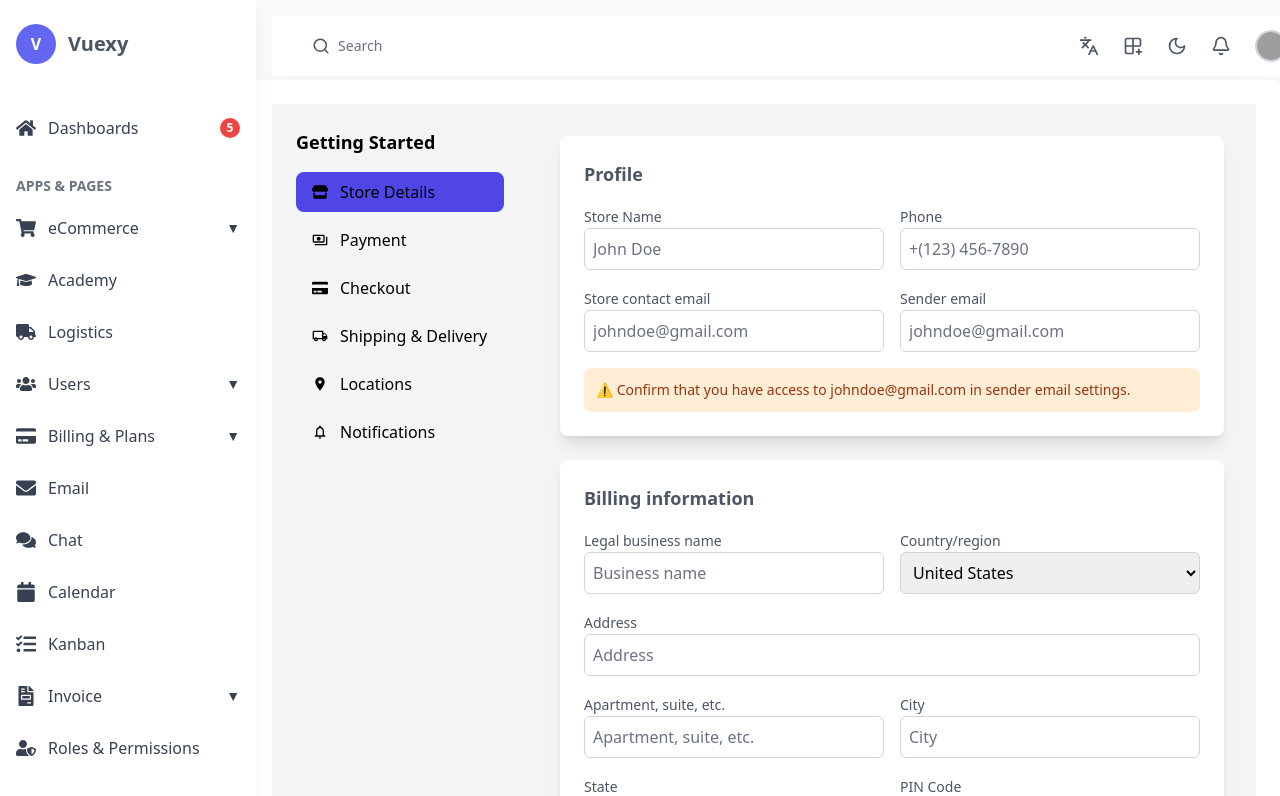
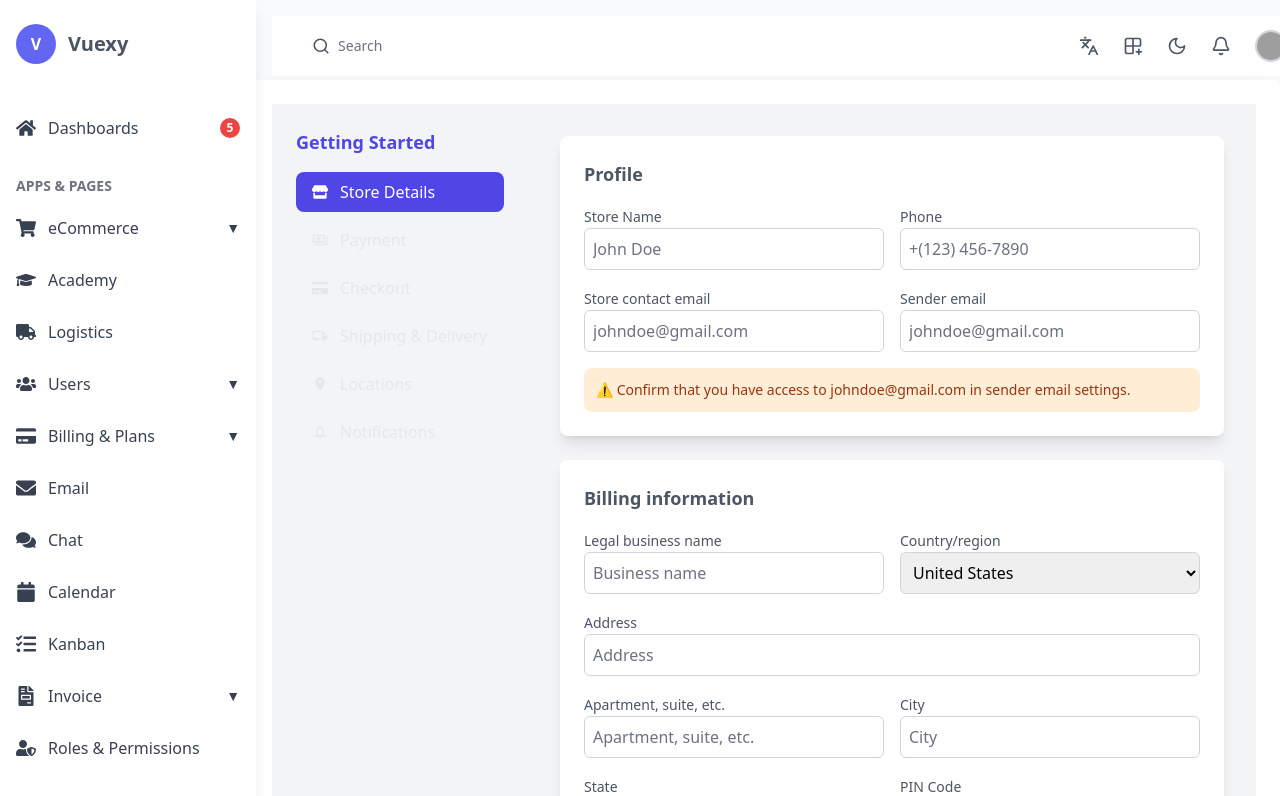
Before and after one commit to xnafi/dashboard, a React (Vite) app: page /ECommerceStoreDetails in a window 1280 px wide. Shown: the top 796 px of the page. Built offline with nearby package versions, Linux system fonts and the light colour scheme; grey boxes are pictures that could not be loaded.

Commit message:
up to date

```diff
--- a/src/pages/eCommerce/ECommerceStoreDetails.tsx
+++ b/src/pages/eCommerce/ECommerceStoreDetails.tsx
@@ -10,42 +10,60 @@ import {
   MdLocationOn,
   MdNotificationsNone,
 } from "react-icons/md";
+import { useNavigate } from "react-router-dom";
 
 const ECommerceStoreDetails = () => {
   const [activeTab, setActiveTab] = useState("Store Details");
+  const navigate = useNavigate();
 
   const menuItems = [
-    { name: "Store Details", icon: <FaStore /> },
-    { name: "Payment", icon: <MdOutlinePayments /> },
-    { name: "Checkout", icon: <FaCreditCard /> },
-    { name: "Shipping & Delivery", icon: <MdOutlineLocalShipping /> },
-    { name: "Locations", icon: <MdLocationOn /> },
-    { name: "Notifications", icon: <MdNotificationsNone /> },
+    { name: "Store Details", icon: <FaStore />, path: "/eCommerceStoreDetails" },
+    { name: "Payment", icon: <MdOutlinePayments />, path: "/eCommercePayment" },
+    { name: "Checkout", icon: <FaCreditCard />, path: "/eCommerceCheckOut" },
+    { name: "Shipping & Delivery", icon: <MdOutlineLocalShipping />, path: "/eCommerceShipping" },
+    { name: "Locations", icon: <MdLocationOn />, path: "/eCommerceLocations" },
+    { name: "Notifications", icon: <MdNotificationsNone />, path: "/eCommerceNotifications" },
   ];
+
+  const handleMenuClick = (item: any) => {
+    console.log("Navigating to:", item.path);
+    setActiveTab(item.name);
+    navigate(item.path);
+  };
 
   return (
     <div className="p-6 bg-gray-50 mt-20 ml-6 dark:bg-gray-900 div-dark max-w-full rounded-lg shadow-2xl">
       <div className="flex  bg-gray-100 dark:bg-gray-900">
         {/* Sidebar */}
-        <aside className="w-64   p-6">
-          <h2 className="text-lg font-semibold mb-4">Getting Started</h2>
+        <aside className="w-64 p-6">
+          <h2
+            className="text-lg font-semibold mb-4 cursor-pointer text-indigo-600 hover:underline"
+            onClick={() => {
+              console.log("Navigating to /store-details"); // Debugging
+              setActiveTab("Store Details");
+              navigate("/store-details");
+            }}
+          >
+            Getting Started
+          </h2>
+
           <ul className="space-y-2">
             {menuItems.map((item) => (
               <li
                 key={item.name}
-                className={`flex items-center gap-3 px-4 py-2 rounded-lg cursor-pointer
-                                ${
-                                  activeTab === item.name
-                                    ? "bg-indigo-600"
-                                    : "hover:bg-indigo-500"
-                                }`}
-                onClick={() => setActiveTab(item.name)}
+                className={`flex items-center gap-3 px-4 py-2 rounded-lg cursor-pointer ${
+                  activeTab === item.name
+                    ? "bg-indigo-600 text-white"
+                    : "hover:bg-indigo-500 text-gray-200"
+                }`}
+                onClick={() => handleMenuClick(item)} // Using the new handler
               >
                 {item.icon} <span>{item.name}</span>
               </li>
             ))}
           </ul>
         </aside>
+
 
         {/* Main Content */}
         <div className="flex-1 p-8">
```
